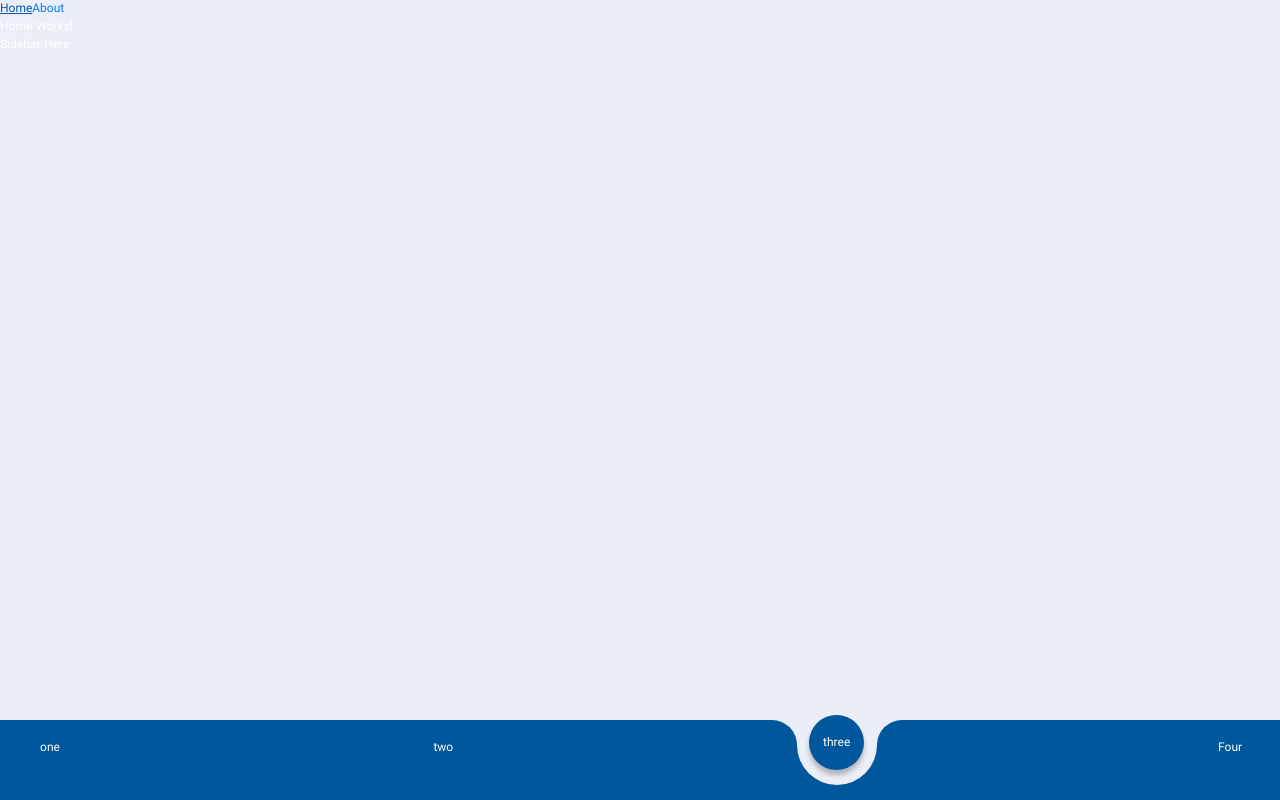
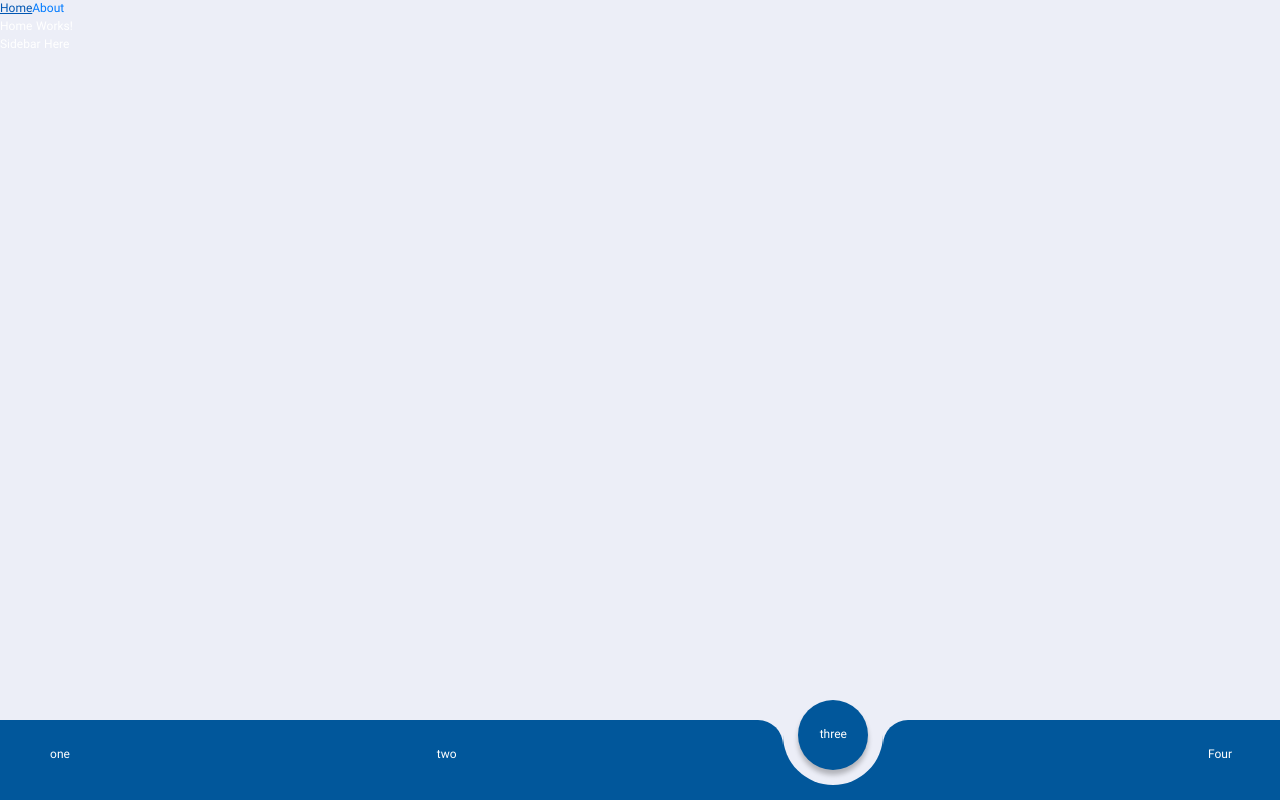
Before and after one commit to KavehKarami/shop-theme-react, a React (Create React App) app: page / in a window 1280 px wide. Built offline with nearby package versions, Linux system fonts and the light colour scheme.

Commit message:
update navbar style

```diff
--- a/src/assets/scss/components/navbar.scss
+++ b/src/assets/scss/components/navbar.scss
@@ -1,9 +1,10 @@
 .tab-bar-box {
-  position: fixed;
-  bottom: 0;
   height: 120px !important;
   width: 100%;
   background-color: $bg-body;
+  position: fixed;
+  bottom: 0;
+  // overflow: hidden;
 }
 
 .tab-bar {
@@ -17,81 +18,118 @@
   right: 0;
   height: 80px;
   justify-content: space-between;
-}
-.tab-bar .tab-indicator {
+
+  .tab-indicator {
     position: absolute;
     background-color: $bg-body;
-  width: 80px;
+    width: 100px;
     height: 65px;
-  border-radius: 0 0 60px 60px;
+    border-radius: 0 0 50px 50px;
     z-index: 1;
     transform: translateX(155px);
     transition: transform 0.3s ease-out;
-}
-.tab-bar .tab-indicator .tab-indicator-left,
-.tab-bar .tab-indicator .tab-indicator-right {
+
+    .tab-indicator-left,
+    .tab-indicator-right {
       background-color: $bg-body;
       height: 25px;
       width: 25px;
       position: absolute;
-}
-.tab-bar .tab-indicator .tab-indicator-left:after,
-.tab-bar .tab-indicator .tab-indicator-right:after {
+
+      &:after {
         content: "";
         width: 100%;
         height: 100%;
         background-color: $tab-bar-bg-box;
         display: block;
       }
-.tab-bar .tab-indicator .tab-indicator-left {
+    }
+
+    .tab-indicator-left {
       left: -25px;
+
+      &:after {
+        border-radius: 0 25px 0 0;
       }
-.tab-bar .tab-indicator .tab-indicator-left:after {
-  border-radius: 0 30px 0 0;
     }
-.tab-bar .tab-indicator .tab-indicator-right {
+
+    .tab-indicator-right {
       right: -25px;
+
+      &:after {
+        border-radius: 25px 0 0 0;
       }
-.tab-bar .tab-indicator .tab-indicator-right:after {
-  border-radius: 30px 0 0 0;
     }
-.tab-bar .tab-item {
+  }
+
+  .tab-item {
     display: flex;
-  align-items: center;
+    // align-items: center;
     justify-content: center;
     position: relative;
-  z-index: 1000;
-  width: 60px;
-  -webkit-tap-highlight-color: rgba(255, 0, 0, 0);
+    width: 80px;
+    -webkit-tap-highlight-color: rgba(255, 255, 255, 0);
     outline: none !important;
-}
-.tab-bar .tab-item .tab-item-inner {
+    z-index: 100000;
+
+    .tab-item-inner {
       color: $tab-bar-text;
       position: absolute;
       display: flex;
-  height: 55px;
-  width: 55px;
+      height: 70px;
+      width: 70px;
       border-radius: 50%;
       align-items: center;
       justify-content: center;
+
       transition: transform 0.2s ease-out, box-shadow 0.2s ease-out;
+
+      svg {
+        width: 40%;
+        transition: fill 0.2s ease-out 0.2s;
+
+        * {
+          stroke: $tab-bar-text;
+        }
+      }
     }
 
-.tab-bar .tab-item.active .tab-item-inner {
-  transform: translateY(-5px);
+    &.active .tab-item-inner {
+      transform: translateY(-20px);
       transition-delay: 0.2s;
-  background-color: $tab-bar-bg-icon;
+      background-color: $tab-bar-bg-box;
       z-index: 2;
       box-shadow: 0 5px 5px 0px rgba(0, 0, 0, 0.25);
+
+      svg {
+        * {
+          stroke: $tab-bar-text;
+          animation: draw 0.8s linear forwards 0.2s;
+        }
+      }
+    }
+  }
 }
 
-.fadeUp {
+.tab-item.active {
   animation: fadeUp 1s ease;
+
+  svg * {
+    stroke-dasharray: 100;
+    stroke-dashoffset: 100;
+  }
+}
+
+@include keyframes(draw) {
+  to {
+    stroke-dashoffset: 0;
+    opacity: 1;
+  }
 }
 
 @include keyframes(fadeUp) {
   50% {
-    transform: translateY(-100%);
+    transform: translateY(-30%);
     opacity: 1;
     z-index: 10000;
     border: none;
@@ -109,5 +147,6 @@
     opacity: 1;
     z-index: 10000;
     border: none;
+    stroke-dashoffset: 0;
   }
 }
```
Lines whose indentation alone changed are shown as unchanged.
